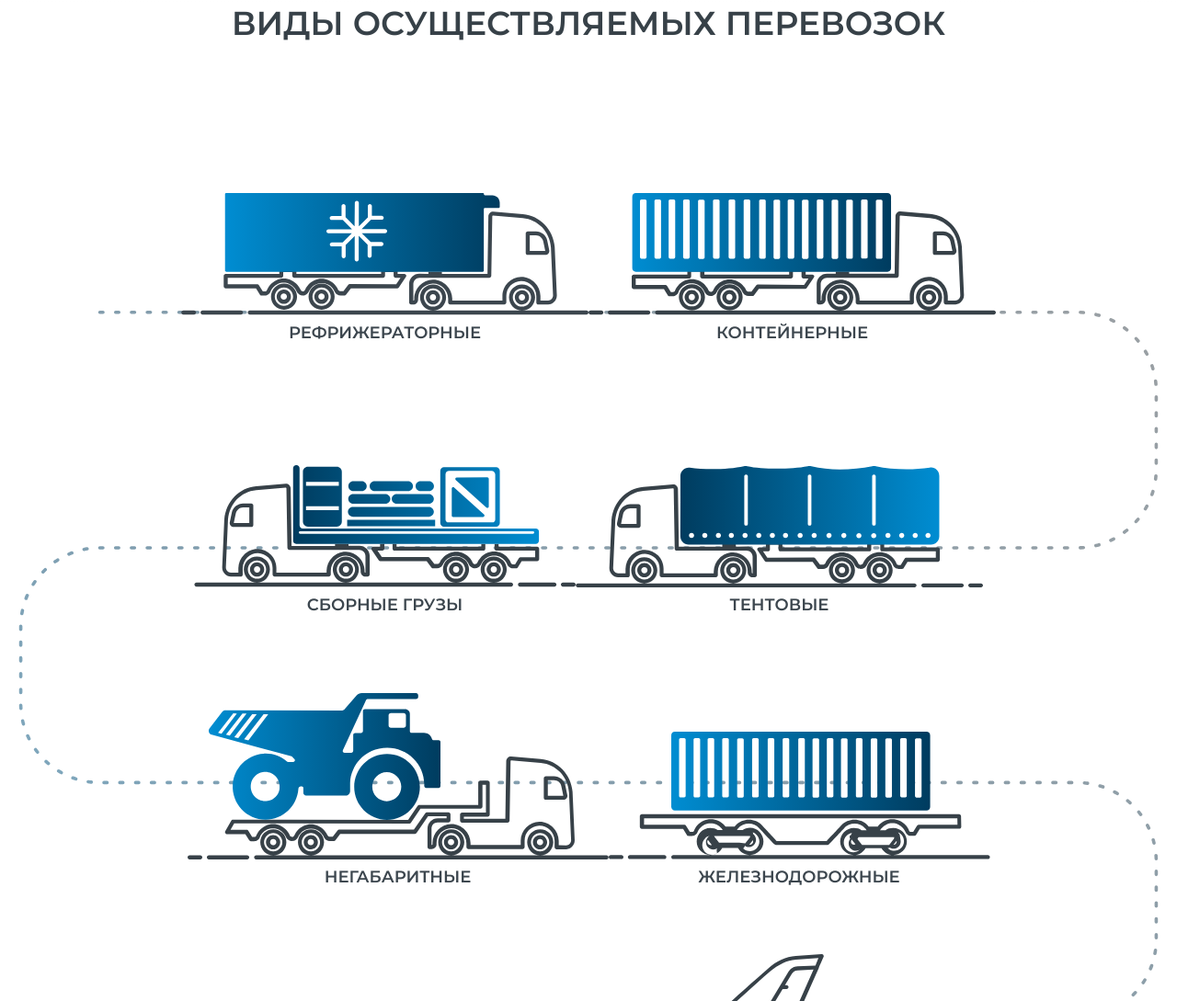
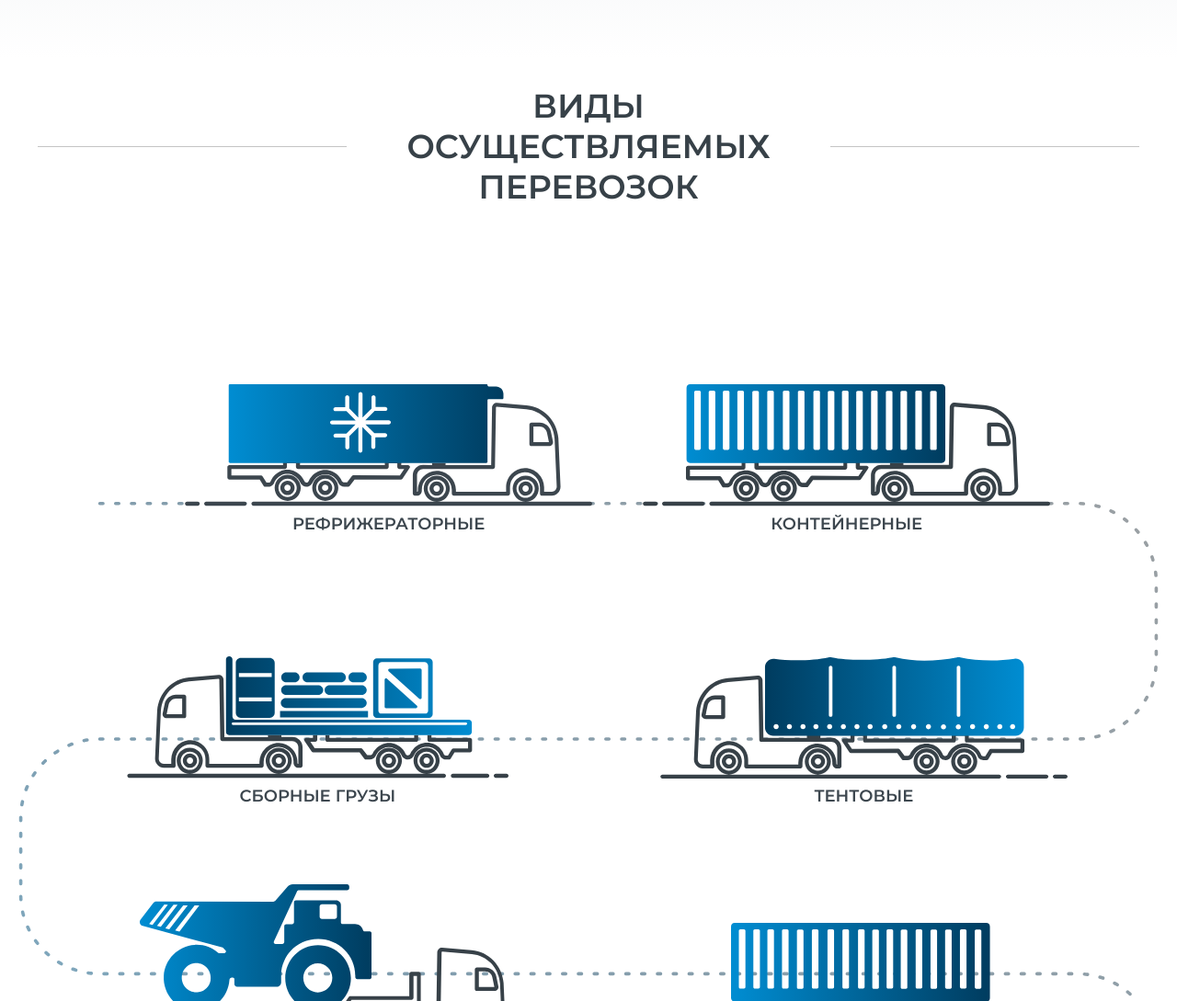
Before and after one commit to randominical/transys, a website: page #src/index.html in a window 1280 px wide. Shown: the part 1711-2800 px from the top of the page at 92% size. Drawn offline with nearby package versions, Linux system fonts and the light colour scheme; files that its build step writes are made by us from their sources; files whose address does not match are found by name; a web font is replaced by a local one.

Commit message:
Основная вёрстка types

```diff
--- a/#src/_benefits.html
+++ b/#src/_benefits.html
@@ -1,6 +1,6 @@
 <section id="benefits" class="benefits">
     <div class="container container-main">
-        <div class="benefits__title title-section"><h2 class="title_b">НАШИ преимущества</h2></div>
+        <div class="benefits__title title_b"><h2 class="h2_line">НАШИ преимущества</h2></div>
         <div class="benefits__box">
             <div class="benefits__pic">
                 <img src="img/benefits.png" alt="">
--- a/#src/_types.html
+++ b/#src/_types.html
@@ -1,9 +1,9 @@
 <section class="types">
     <div class="container container-main">
-        <div class="types__title title-section"><h2 class="title_b">ВИДЫ осуществляемых ПЕРЕВОЗОК</h2></div>
+        <div class="types__title title_b"><h2 class="h2_line">ВИДЫ осуществляемых ПЕРЕВОЗОК</h2></div>
         <div class="types__body">
-            <div class="types__row">
-                <div class="types__column">
+            <div class="types__row types__row_r">
+                <div class="types__column types__column_1">
                     <div class="types__pic">
                         <img src="img/types/types_1.svg" alt="">
                         <div class="types__lable">РЕФРИЖЕРАТОРНЫЕ</div>
@@ -16,8 +16,8 @@
                     </div>
                 </div>
             </div>
-            <div class="types__row">
-                <div class="types__column">
+            <div class="types__row types__row_l">
+                <div class="types__column types__column_3">
                     <div class="types__pic">
                         <img src="img/types/types_3.svg" alt="">
                         <div class="types__lable">СБОРНЫЕ ГРУЗЫ</div>
@@ -30,8 +30,8 @@
                     </div>
                 </div>
             </div>
-            <div class="types__row">
-                <div class="types__column">
+            <div class="types__row types__row_r">
+                <div class="types__column types__column_5">
                     <div class="types__pic">
                         <img src="img/types/types_5.svg" alt="">
                         <div class="types__lable">НЕГАБАРИТНЫЕ</div>
--- a/#src/scss/style.scss
+++ b/#src/scss/style.scss
@@ -69,7 +69,7 @@ body {
         max-width: 1216px;
     }
     &-main {
-        max-width: 1478px;
+        max-width: 1476px;
     }
     /*
     max-width: 1440px;
@@ -83,31 +83,33 @@ body {
     display: flex;
     flex-direction: column;
 }
-.title-section {
-    text-align: center;
-}
+
 .title_b {
-    display: inline;
     font-family: $fontM;
     font-weight: 600;
     font-size: 36px;
     line-height: 44px;
     text-transform: uppercase;
+    text-align: center;
     color: #374148;
+    h2 {
+        display: inline-block;
         position: relative;
         &:before, &:after {
             content: '';
-        width: 292px;
             height: 1px;
             position: absolute;
             top: 50%;
+            background-color: red;
         }
         &:before {
             right: 100%;
             margin-right: 60px;
         }
         &:after {
+            left: 100%;
             margin-left: 60px;
+        }
     }
 }
 //========================================
@@ -420,8 +422,9 @@ body {
     }
     &__title {
         margin: 0 0 119px 0;
-        .title_b {
+        .h2_line {
             &:before, &:after {
+                width: 292px;
                 background: #374148;
             }
         }
@@ -457,6 +460,14 @@ body {
     // .types__title
 
     &__title {
+        .h2_line {
+            max-width: 406px;
+            &:before, &:after {
+                width: 336px;
+                background: #C4C4C4;
+            }
+        }
+
     }
 
     // .types__box
@@ -472,17 +483,34 @@ body {
 
     &__row {
         display: flex;
+        width: 81%;
         height: 296px;
+        margin: 0 auto;
         align-items: flex-end;
+        justify-content: center;
         &:last-child {
-            height: auto;
+            height: 580px;
+        }
+        &_l {
+            justify-content: flex-start;
+        }
+        &_r {
+            justify-content: flex-end;
         }
     }
 
     // .types__column
 
     &__column {
-
+        &_1 {
+            margin: 0 55px 0 0;
+        }
+        &_3 {
+            margin: 0 165px 0 0;
+        }
+        &_5 {
+            margin: 0 140px 0 0;
+        }
     }
 
     // .types__pic
```
Also changed, not shown: dist/css/style.css, dist/css/style.min.css, dist/index.html. Lines whose indentation alone changed are shown as unchanged.
